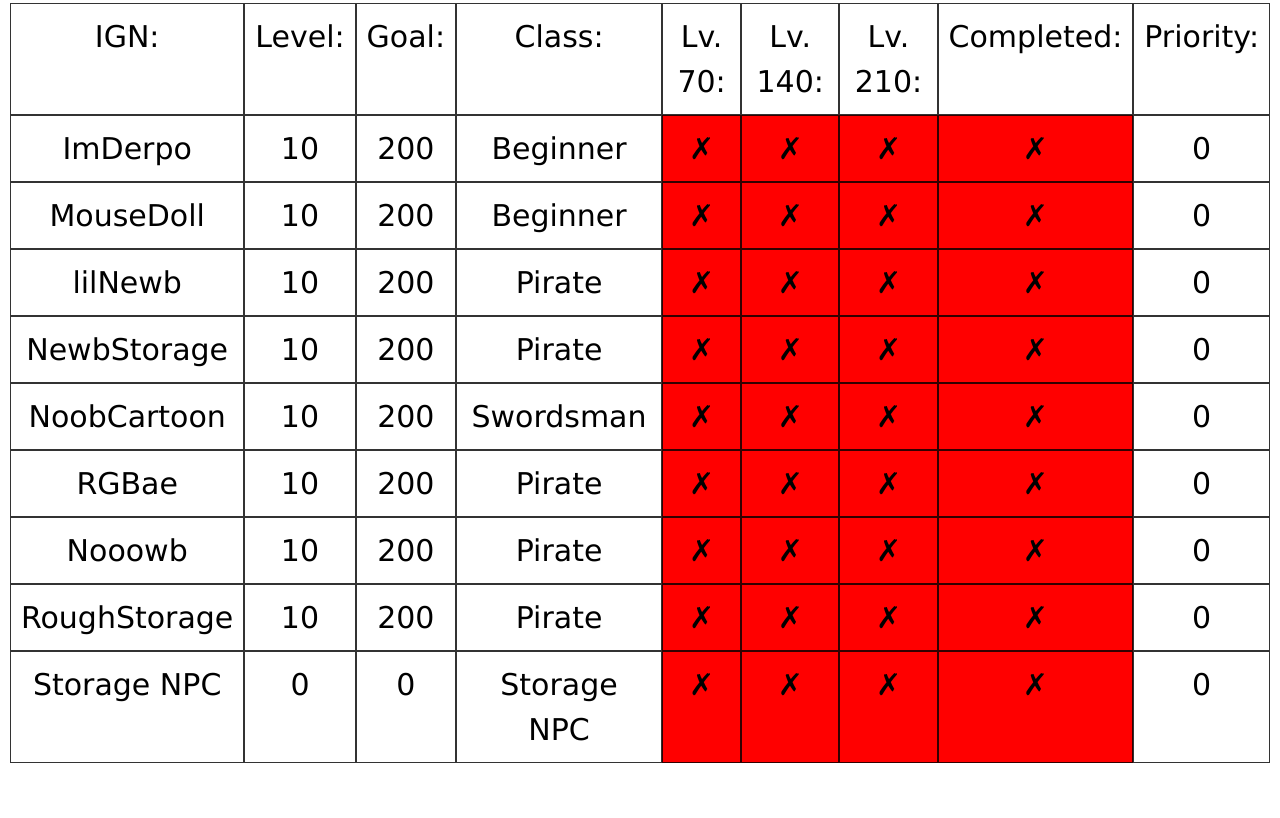
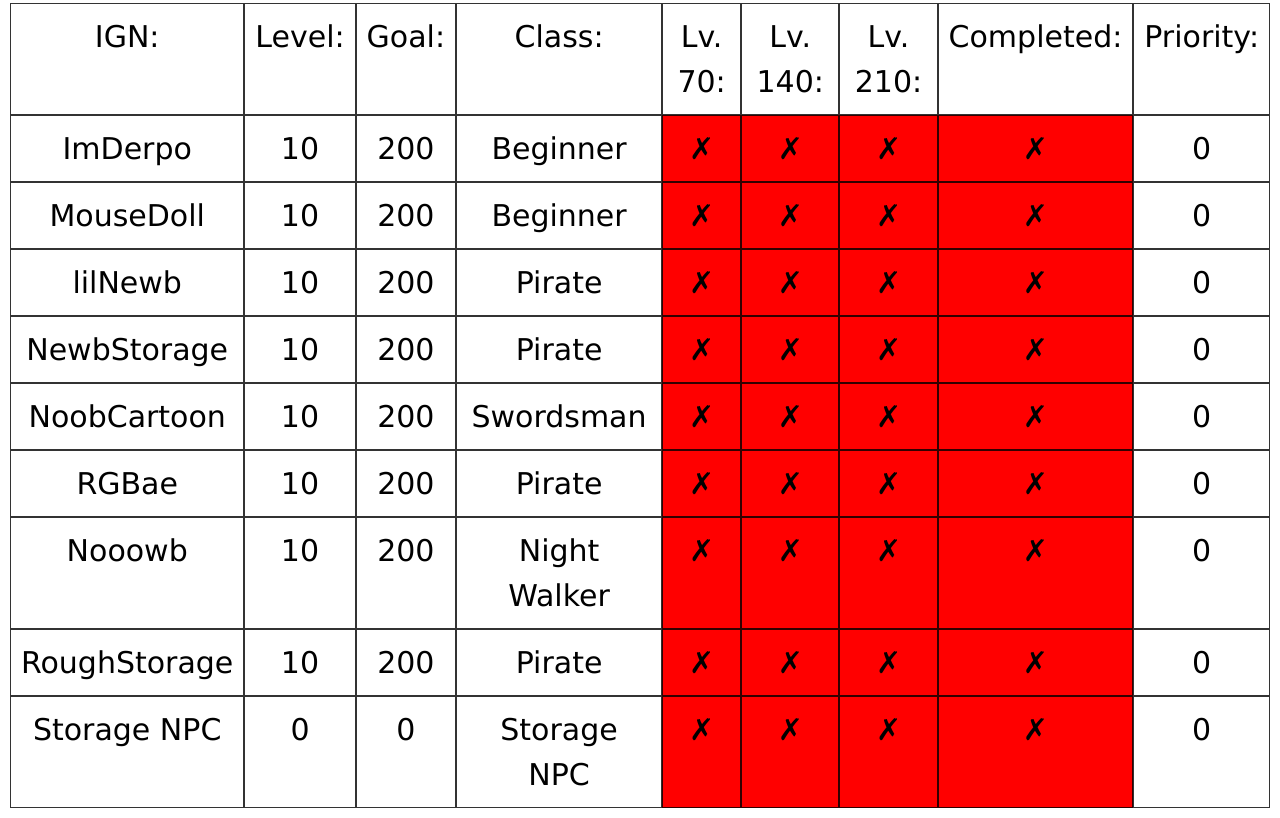
Before and after one commit to NewbGMS/NewbGMSLegion, a plain HTML site: page index.html in a window 1280 px wide. Shown: the part 4758-5576 px from the top of the page. Before the commit the page ends 5531 px from the top, so only its background shows below. Drawn offline with nearby package versions, Linux system fonts and the light colour scheme.

Commit message:
Update index.html

```diff
--- a/index.html
+++ b/index.html
@@ -850,7 +850,7 @@
 </div>
   <div class="grid-item">10</div>
   <div class="grid-item">200</div>
-  <div class="grid-item">Pirate</div>
+  <div class="grid-item">Night Walker</div>
   <div class="grid-item" style="background-color:#FF0000">&#10007;</div>
   <div class="grid-item" style="background-color:#FF0000">&#10007;</div>
   <div class="grid-item" style="background-color:#FF0000">&#10007;</div>
```
